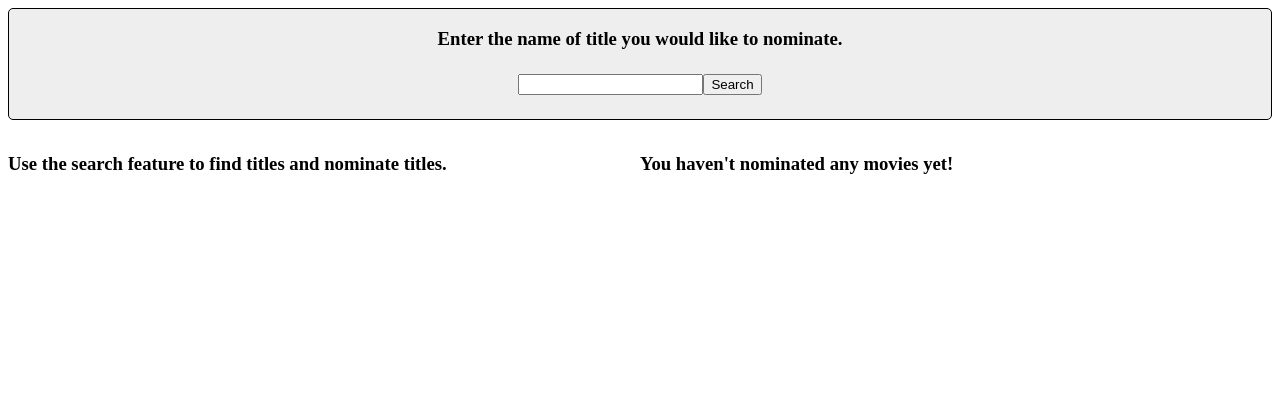
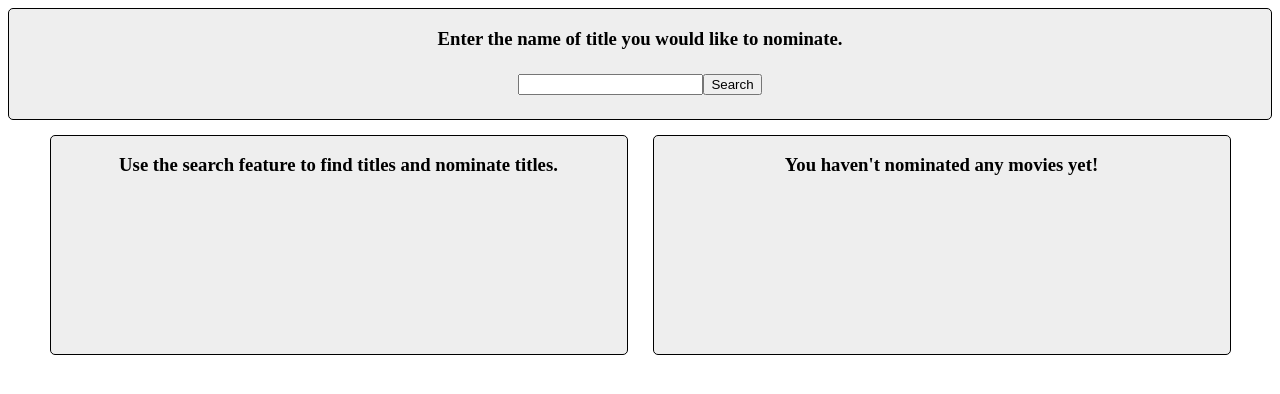
Before and after one commit to bitterhippo/shopifyfrontend, a React (Create React App) app: page / in a window 1280 px wide. Shown: the top 394 px of the page. Built offline with nearby package versions, Linux system fonts and the light colour scheme.

Commit message:
added VW
to ensure uniformity across screen sizes, added dynamic sizing

```diff
--- a/src/API/API.js
+++ b/src/API/API.js
@@ -1,6 +1,6 @@
 const key = '537af063'
 
-export default {
+const API = {
 
   async GetOneByTitle(title, callback) {
 
@@ -20,3 +20,5 @@ export default {
   }
 
 }
+
+export default API;
--- a/src/Components/List/List.js
+++ b/src/Components/List/List.js
@@ -2,12 +2,16 @@ import React from 'react';
 
 //Subcomponents
 import ListItem from './ListItem';
+
+//PPC
+import Card from '../PPC/Card';
 
 const List = props => {
 
   const { onClickHandler, message, listData } = props;
 
   return (
+    <Card>
       <div style={styles.list}>
         {
           props.listData !== ''
@@ -20,12 +24,14 @@ const List = props => {
             : <h3>{message}</h3>
         }
       </div>
+    </Card>
   )
 };
 
 const styles = {
   list: {
-    minWidth: '50%'
+    width: '45vw',
+    minHeight: '20vh'
   }
 }
 
--- a/src/Components/NominatedList/NominatedList.js
+++ b/src/Components/NominatedList/NominatedList.js
@@ -1,11 +1,15 @@
 import React from 'react';
+//Imported Subcomponents
 import NominatedListItem from './NominatedListItem';
+//PPC
+import Card from '../PPC/Card';
 
 const NominatedList = ({ listData }) => {
 
   return (
+    <Card>
       <div style={styles.list}>
-      { listData.length > 0
+        {listData.length > 0
           ? listData.map((currentFilm, key) =>
             <NominatedListItem
               key={key}
@@ -15,12 +19,14 @@ const NominatedList = ({ listData }) => {
           : <h3> You haven't nominated any movies yet!</h3>
         }
       </div>
+    </Card>
   )
 }
 
 const styles = {
   list: {
-    minWidth: '50%'
+    width: '45vw',
+    minHeight: '25vh'
   }
 }
 
--- a/src/Components/PPC/Card.js
+++ b/src/Components/PPC/Card.js
@@ -14,6 +14,7 @@ const styles = {
   card: {
     backgroundColor: '#eeeeee',
     borderRadius: 5,
-    border: '1px solid black'
+    border: '1px solid black',
+    textAlign: 'center'
   }
 }
--- a/src/Components/Screens/Display.js
+++ b/src/Components/Screens/Display.js
@@ -47,13 +47,16 @@ export default Display;
 
 const styles = {
   boxWrapper: {
-    width: '100%'
+    maxWidth: '80',
+    marginLeft: 300,
+    marginRight: 300
   },
   dualBoxWrapper: {
+    width: '100%',
     display: 'flex',
     flexDirection: 'row',
-    marginTop: 15
-  },
-  button: {
+    marginTop: 15,
+    justifyContent: 'center',
+    gap: 25
   }
 }
--- a/src/Components/SearchBar/SearchBar.js
+++ b/src/Components/SearchBar/SearchBar.js
@@ -7,7 +7,7 @@ import Card from '../PPC/Card';
 const SearchBar = ({ onChangeHandler, buttonValue, buttonHandler }) => {
   return (
     <Card>
-      <h3 style={{textAlign: 'center'}}> Enter the name of title you would like to nominate.</h3>
+      <h3> Enter the name of title you would like to nominate.</h3>
       <div style={styles.wrapper}>
         <input
           style={styles.input}
```
Lines whose indentation alone changed are shown as unchanged.
